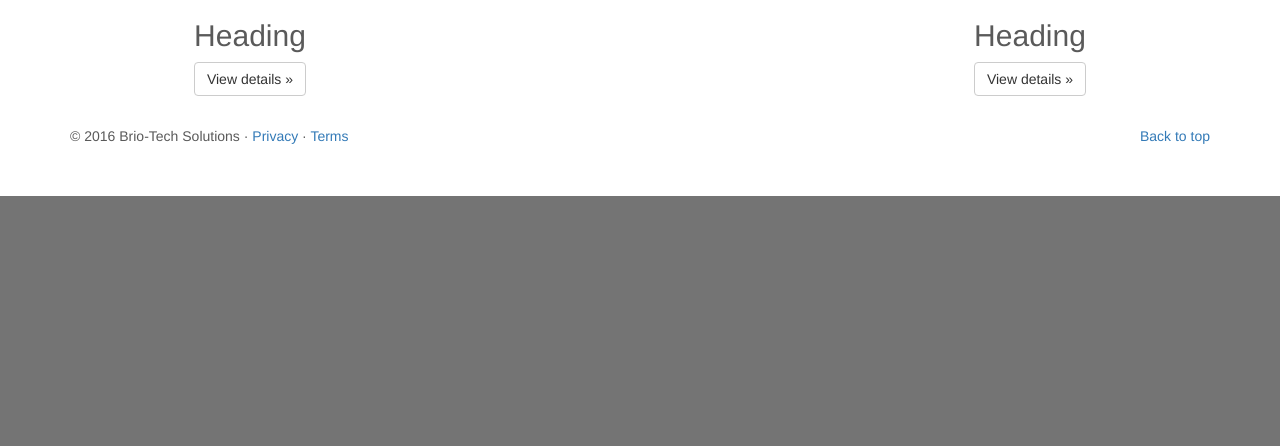
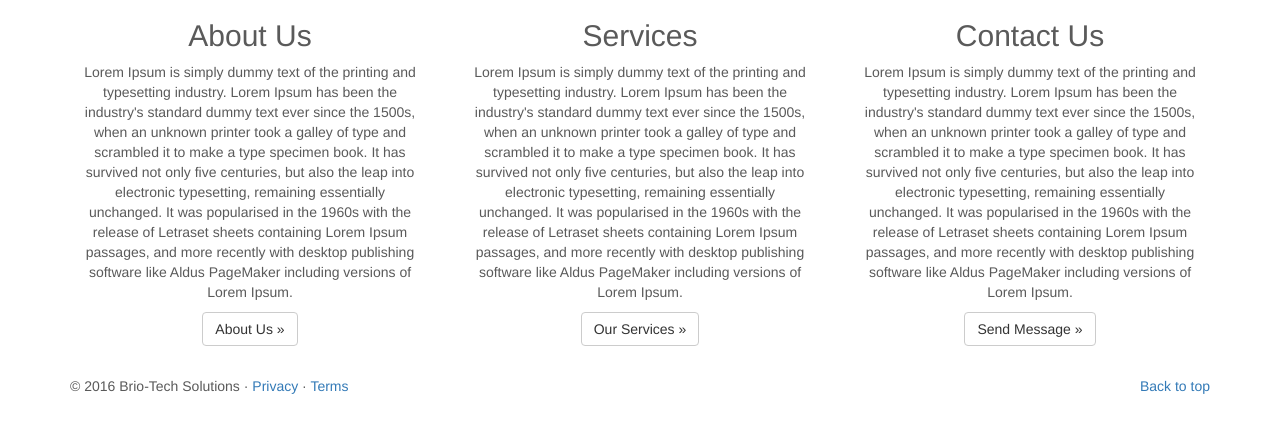
Before and after one commit to otyheno/ICT, a PHP site: page / in a window 1280 px wide. Shown: the part 701-1147 px from the top of the page. Before the commit the page ends 897 px from the top, so only its background shows below. Run offline with PHP 8.4, Linux system fonts and the light colour scheme; some libraries are stand-ins or nearby versions.

Commit message:
Modified few files

```diff
--- a/css/style.css
+++ b/css/style.css
@@ -20,3 +20,9 @@ h1{
 	font-size: 5em;
 	color: white;
 }
+
+bold{
+	text-align: center;
+	font-weight: bold;
+	color: white;
+}
--- a/index.html
+++ b/index.html
@@ -51,7 +51,7 @@
       </ol>
       <div class="carousel-inner" role="listbox">
         <div class="item active">
-          <img class="first-slide" src="" alt="First slide">
+          <img class="first-slide" src="https://images.unsplash.com/photo-1509310202330-aec5af561c6b?ixlib=rb-0.3.5&ixid=eyJhcHBfaWQiOjEyMDd9&s=d6631a8588bfc11a6017cba39f2c5af0&auto=format&fit=crop&w=500&q=60" alt="First slide">
           <div class="container">
             <div class="carousel-caption">
               <h1>Example headline.</h1>
@@ -61,17 +61,17 @@
           </div>
         </div>
         <div class="item">
-          <img class="second-slide" src="" alt="Second slide">
+          <img class="second-slide" src="https://images.unsplash.com/photo-1516865622081-e98d705bb920?ixlib=rb-0.3.5&ixid=eyJhcHBfaWQiOjEyMDd9&s=8e453c06501d9fb07a1d9e4d598410be&auto=format&fit=crop&w=500&q=60" alt="Second slide">
           <div class="container">
             <div class="carousel-caption">
               <h1>Another example headline.</h1>
               <p></p>
-              <p><a class="btn btn-lg btn-primary" href="#" role="button">Learn more</a></p>
+              <p><a class="btn btn-lg btn-primary" href="login.php" role="button">Learn more</a></p>
             </div>
           </div>
         </div>
         <div class="item">
-          <img class="third-slide" src="" alt="Third slide">
+          <img class="third-slide" src="https://images.unsplash.com/photo-1528303621693-4bd73bc97573?ixlib=rb-0.3.5&ixid=eyJhcHBfaWQiOjEyMDd9&s=87912bb8d1546eafb8d1aeffda381a40&auto=format&fit=crop&w=500&q=60" alt="Third slide">
           <div class="container">
             <div class="carousel-caption">
               <h1>One more for good measure.</h1>
@@ -92,22 +92,22 @@
 
   <div class="row">
         <div class="col-lg-4">
-          <img class="img-circle" src="" width="140" height="140">
-          <h2>Heading</h2>
-          <p></p>
-          <p><a class="btn btn-default" href="#" role="button">View details &raquo;</a></p>
+          <img class="img-circle" src="https://images.unsplash.com/photo-1531765408077-9a1f85f90df1?ixlib=rb-0.3.5&ixid=eyJhcHBfaWQiOjEyMDd9&s=5552dcbc19e44defbe7327577f0a2835&auto=format&fit=crop&w=500&q=60" width="140" height="140">
+          <h2>About Us</h2>
+          <p>Lorem Ipsum is simply dummy text of the printing and typesetting industry. Lorem Ipsum has been the industry's standard dummy text ever since the 1500s, when an unknown printer took a galley of type and scrambled it to make a type specimen book. It has survived not only five centuries, but also the leap into electronic typesetting, remaining essentially unchanged. It was popularised in the 1960s with the release of Letraset sheets containing Lorem Ipsum passages, and more recently with desktop publishing software like Aldus PageMaker including versions of Lorem Ipsum.</p>
+          <p><a class="btn btn-default" href="about.php" role="button">About Us &raquo;</a></p>
         </div><!-- /.col-lg-4 -->
         <div class="col-lg-4">
-          <img class="img-circle" src="" alt="Generic placeholder image" width="140" height="140">
-          <h2>Heading</h2>
-          <p></p>
-          <p><a class="btn btn-default" href="#" role="button">View details &raquo;</a></p>
+          <img class="img-circle" src="https://images.unsplash.com/photo-1523655223303-4e9ef5234587?ixlib=rb-0.3.5&ixid=eyJhcHBfaWQiOjEyMDd9&s=fab1861116d5fe59fecdcf19356718ff&auto=format&fit=crop&w=500&q=60" alt="Generic placeholder image" width="140" height="140">
+          <h2>Services</h2>
+          <p>Lorem Ipsum is simply dummy text of the printing and typesetting industry. Lorem Ipsum has been the industry's standard dummy text ever since the 1500s, when an unknown printer took a galley of type and scrambled it to make a type specimen book. It has survived not only five centuries, but also the leap into electronic typesetting, remaining essentially unchanged. It was popularised in the 1960s with the release of Letraset sheets containing Lorem Ipsum passages, and more recently with desktop publishing software like Aldus PageMaker including versions of Lorem Ipsum.</p>
+          <p><a class="btn btn-default" href="services.php" role="button">Our Services &raquo;</a></p>
         </div><!-- /.col-lg-4 -->
         <div class="col-lg-4">
-          <img class="img-circle" src="" width="140" height="140">
-          <h2>Heading</h2>
-          <p></p>
-          <p><a class="btn btn-default" href="#" role="button">View details &raquo;</a></p>
+          <img class="img-circle" src="https://images.unsplash.com/photo-1516865563749-6c3bc99e9cf7?ixlib=rb-0.3.5&ixid=eyJhcHBfaWQiOjEyMDd9&s=f9bb50dbb82e3793e453c8e9eb47cde4&auto=format&fit=crop&w=500&q=60" width="140" height="140">
+          <h2>Contact Us</h2>
+          <p>Lorem Ipsum is simply dummy text of the printing and typesetting industry. Lorem Ipsum has been the industry's standard dummy text ever since the 1500s, when an unknown printer took a galley of type and scrambled it to make a type specimen book. It has survived not only five centuries, but also the leap into electronic typesetting, remaining essentially unchanged. It was popularised in the 1960s with the release of Letraset sheets containing Lorem Ipsum passages, and more recently with desktop publishing software like Aldus PageMaker including versions of Lorem Ipsum.</p>
+          <p><a class="btn btn-default" href="contact.php" role="button">Send Message &raquo;</a></p>
         </div><!-- /.col-lg-4 -->
       </div><!-- /.row -->
 
--- a/index2.php
+++ b/index2.php
@@ -36,7 +36,7 @@
         <li ><a href="contact.php">Contact</a></li>
       </ul>
       <ul class="nav navbar-nav navbar-right">
-         <li><b>Welcome : <i><?php echo $login_session; ?></i></b></li>
+         <li><b>Welcome :<i><?php echo $login_session; ?></i></b></li>
         <li><a href="login.php">Log Out <i class="fas fa-user"></i></a></li>
         </ul>
     </div><!-- /.navbar-collapse -->
--- a/login.php
+++ b/login.php
@@ -28,7 +28,7 @@
 	            <input type="checkbox" value="remember-me"> Remember me
 
 	        </label>
-              <a href="#">Forgot Password</a>
+              <a href="forgot.php">Forgot Password</a>
         </div>
         <button class="btn btn-lg btn-primary btn-block" type="submit"  name="login">Sign in</button>
         <br>
--- a/session.php
+++ b/session.php
@@ -21,6 +21,6 @@ $login_session =$row['Email'];
 
 if(!isset($login_session)){
 mysqli_close($connection); // Closing Connection
-header('location: \ICT\index.html'); // Redirecting To Home Page
+header('location:\ICT\index.html'); // Redirecting To Home Page
 }
 ?>
```
Also changed, not shown: forgot.php (added, +28 -0 lines).
